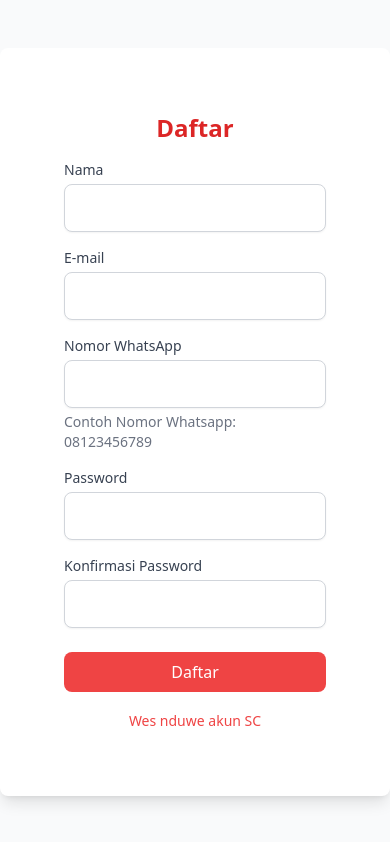
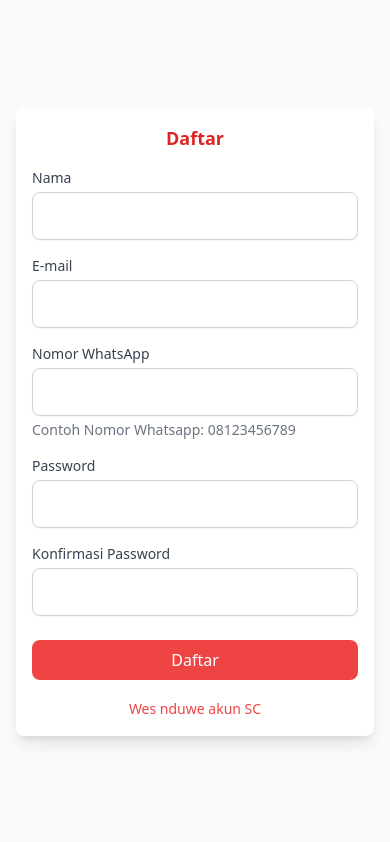
Before and after one commit to argadewanata/sc-member-front-end, a Nuxt app: page /register in a window 390 px wide. Built offline with nearby package versions, Linux system fonts and the light colour scheme.

Commit message:
feat: responsive interface

```diff
--- a/pages/login.vue
+++ b/pages/login.vue
@@ -1,40 +1,31 @@
 <template>
-  <div class="min-h-screen flex items-center justify-center bg-gray-50 relative">
-    <div class="bg-white p-16 rounded-lg shadow-lg w-full max-w-lg">
-      <h2 class="text-center text-2xl font-bold mb-4 text-red-600">Arek Surabaya Community</h2>
+  <div class="min-h-screen flex items-center justify-center bg-gray-50 relative px-4">
+    <div class="bg-white p-4 sm:p-8 md:p-12 lg:p-16 rounded-lg shadow-lg w-full max-w-md md:max-w-lg">
+      <h2 class="text-center text-lg sm:text-xl md:text-2xl font-bold mb-4 text-red-600">Arek Surabaya Community</h2>
       <div class="flex justify-center mb-6">
-        <img src="/LogoSC_Hitam.png" alt="Logo" class="h-40" />
+        <img src="/LogoSC_Hitam.png" alt="Logo" class="h-24 sm:h-32 md:h-40" />
       </div>
       <form @submit.prevent="handleLogin">
         <div class="mb-4">
           <label for="email" class="block text-sm font-medium text-gray-700">Email</label>
-          <input
-            type="email"
-            id="email"
-            v-model="email"
-            class="mt-1 block w-full border border-gray-300 rounded-lg shadow-sm focus:ring-red-500 focus:border-red-500 sm:text-sm h-12 px-4"
-            required
-          />
+          <input type="email" id="email" v-model="email"
+            class="mt-1 block w-full border border-gray-300 rounded-lg shadow-sm focus:ring-red-500 focus:border-red-500 text-sm h-12 px-4"
+            required />
         </div>
         <div class="mb-6 relative">
           <label for="password" class="block text-sm font-medium text-gray-700">Password</label>
           <div class="relative">
-            <input
-              :type="showPassword ? 'text' : 'password'"
-              id="password"
-              v-model="password"
-              class="mt-1 block w-full border border-gray-300 rounded-lg shadow-sm focus:ring-red-500 focus:border-red-500 sm:text-sm h-12 px-4 pr-10"
-              required
-            />
-            <button type="button" @click="togglePassword" class="absolute inset-y-0 right-0 pr-3 flex items-center text-sm leading-5">
+            <input :type="showPassword ? 'text' : 'password'" id="password" v-model="password"
+              class="mt-1 block w-full border border-gray-300 rounded-lg shadow-sm focus:ring-red-500 focus:border-red-500 text-sm h-12 px-4 pr-10"
+              required />
+            <button type="button" @click="togglePassword"
+              class="absolute inset-y-0 right-0 pr-3 flex items-center text-sm leading-5">
               <Icon :name="showPassword ? 'mdi-eye-off' : 'mdi-eye'" class="text-gray-500" />
             </button>
           </div>
         </div>
-        <button
-          type="submit"
-          class="w-full bg-red-500 text-white py-2 px-4 rounded-lg hover:bg-red-600 focus:outline-none focus:ring-2 focus:ring-offset-2 focus:ring-red-500"
-        >
+        <button type="submit"
+          class="w-full bg-red-500 text-white py-2 px-4 rounded-lg hover:bg-red-600 focus:outline-none focus:ring-2 focus:ring-offset-2 focus:ring-red-500">
           Mlebu
         </button>
       </form>
@@ -45,7 +36,8 @@
       <p v-if="errorMessage" class="mt-4 text-red-500 text-center">{{ errorMessage }}</p>
 
       <!-- Forgot Password Popup -->
-      <div v-if="showForgotPopup" class="absolute inset-0 bg-white bg-opacity-90 flex items-center justify-center rounded-lg shadow-lg">
+      <div v-if="showForgotPopup"
+        class="absolute inset-0 bg-white bg-opacity-90 flex items-center justify-center rounded-lg shadow-lg">
         <div class="bg-white p-6 rounded-lg shadow-lg text-center">
           <p class="mb-4">Sedang Dikerjakan</p>
           <button @click="closePopup" class="bg-red-500 text-white py-2 px-4 rounded-lg hover:bg-red-600">
@@ -59,7 +51,7 @@
 
 <script setup>
 import { ref, inject } from 'vue'
-import { useRuntimeConfig} from '#app'
+import { useRuntimeConfig } from '#app'
 
 const email = ref('')
 const password = ref('')
@@ -139,5 +131,4 @@ async function handleLogin() {
 }
 </script>
 
-<style scoped>
-</style>
+<style scoped></style>
--- a/pages/register.vue
+++ b/pages/register.vue
@@ -1,18 +1,18 @@
 <template>
-    <div class="min-h-screen flex items-center justify-center bg-gray-50 relative">
-        <div class="bg-white p-16 rounded-lg shadow-lg w-full max-w-lg">
-            <h2 class="text-center text-2xl font-bold mb-4 text-red-600">Daftar</h2>
+    <div class="min-h-screen flex items-center justify-center bg-gray-50 relative px-4">
+        <div class="bg-white p-4 sm:p-8 md:p-12 lg:p-16 rounded-lg shadow-lg w-full max-w-md md:max-w-lg">
+            <h2 class="text-center text-lg sm:text-xl md:text-2xl font-bold mb-4 text-red-600">Daftar</h2>
             <form @submit.prevent="handleRegister">
                 <div class="mb-4 relative">
                     <label for="name" class="block text-sm font-medium text-gray-700">Nama</label>
                     <input type="text" id="name" v-model="name"
-                        class="mt-1 block w-full border border-gray-300 rounded-lg shadow-sm focus:ring-red-500 focus:border-red-500 sm:text-sm h-12 px-4"
+                        class="mt-1 block w-full border border-gray-300 rounded-lg shadow-sm focus:ring-red-500 focus:border-red-500 text-sm h-12 px-4"
                         required />
                 </div>
                 <div class="mb-4 relative">
                     <label for="email" class="block text-sm font-medium text-gray-700">E-mail</label>
                     <input type="email" id="email" v-model="email"
-                        class="mt-1 block w-full border border-gray-300 rounded-lg shadow-sm focus:ring-red-500 focus:border-red-500 sm:text-sm h-12 px-4 pr-10"
+                        class="mt-1 block w-full border border-gray-300 rounded-lg shadow-sm focus:ring-red-500 focus:border-red-500 text-sm h-12 px-4 pr-10"
                         required />
                     <Icon v-if="email.value" :name="isEmailValid ? 'mdi-check-circle' : 'mdi-close-circle'"
                         class="absolute right-3 top-10 text-xl"
@@ -21,7 +21,7 @@
                 <div class="mb-4 relative">
                     <label for="whatsapp" class="block text-sm font-medium text-gray-700">Nomor WhatsApp</label>
                     <input type="text" id="whatsapp" v-model="whatsapp"
-                        class="mt-1 block w-full border border-gray-300 rounded-lg shadow-sm focus:ring-red-500 focus:border-red-500 sm:text-sm h-12 px-4 pr-10"
+                        class="mt-1 block w-full border border-gray-300 rounded-lg shadow-sm focus:ring-red-500 focus:border-red-500 text-sm h-12 px-4 pr-10"
                         required />
                     <p class="text-gray-500 text-sm mt-1">Contoh Nomor Whatsapp: 08123456789</p>
                     <Icon v-if="whatsapp.value" :name="isWhatsappValid ? 'mdi-check-circle' : 'mdi-close-circle'"
@@ -31,16 +31,17 @@
                 <div class="mb-4 relative">
                     <label for="password" class="block text-sm font-medium text-gray-700">Password</label>
                     <input :type="showPassword ? 'text' : 'password'" id="password" v-model="password"
-                        class="mt-1 block w-full border border-gray-300 rounded-lg shadow-sm focus:ring-red-500 focus:border-red-500 sm:text-sm h-12 px-4 pr-10"
+                        class="mt-1 block w-full border border-gray-300 rounded-lg shadow-sm focus:ring-red-500 focus:border-red-500 text-sm h-12 px-4 pr-10"
                         required />
                     <Icon v-if="password.value" :name="isPasswordValid ? 'mdi-check-circle' : 'mdi-close-circle'"
                         class="absolute right-3 top-10 text-xl"
                         :class="isPasswordValid ? 'text-green-500' : 'text-red-500'" />
                 </div>
                 <div class="mb-6 relative">
-                    <label for="confirmPassword" class="block text-sm font-medium text-gray-700">Konfirmasi Password</label>
+                    <label for="confirmPassword" class="block text-sm font-medium text-gray-700">Konfirmasi
+                        Password</label>
                     <input :type="showPassword ? 'text' : 'password'" id="confirmPassword" v-model="confirmPassword"
-                        class="mt-1 block w-full border border-gray-300 rounded-lg shadow-sm focus:ring-red-500 focus:border-red-500 sm:text-sm h-12 px-4 pr-10"
+                        class="mt-1 block w-full border border-gray-300 rounded-lg shadow-sm focus:ring-red-500 focus:border-red-500 text-sm h-12 px-4 pr-10"
                         required />
                     <Icon v-if="confirmPassword.value"
                         :name="!passwordMismatch ? 'mdi-check-circle' : 'mdi-close-circle'"
@@ -54,7 +55,8 @@
             </form>
             <p v-if="errorMessage" class="mt-4 text-red-500 text-center">{{ errorMessage }}</p>
             <div class="mt-4 text-center">
-                <a href="#" @click.prevent="redirectToLogin" class="text-sm text-red-500 hover:underline">Wes nduwe akun SC</a>
+                <a href="#" @click.prevent="redirectToLogin" class="text-sm text-red-500 hover:underline">Wes nduwe akun
+                    SC</a>
             </div>
 
             <!-- Success/Failure Popup -->
```
